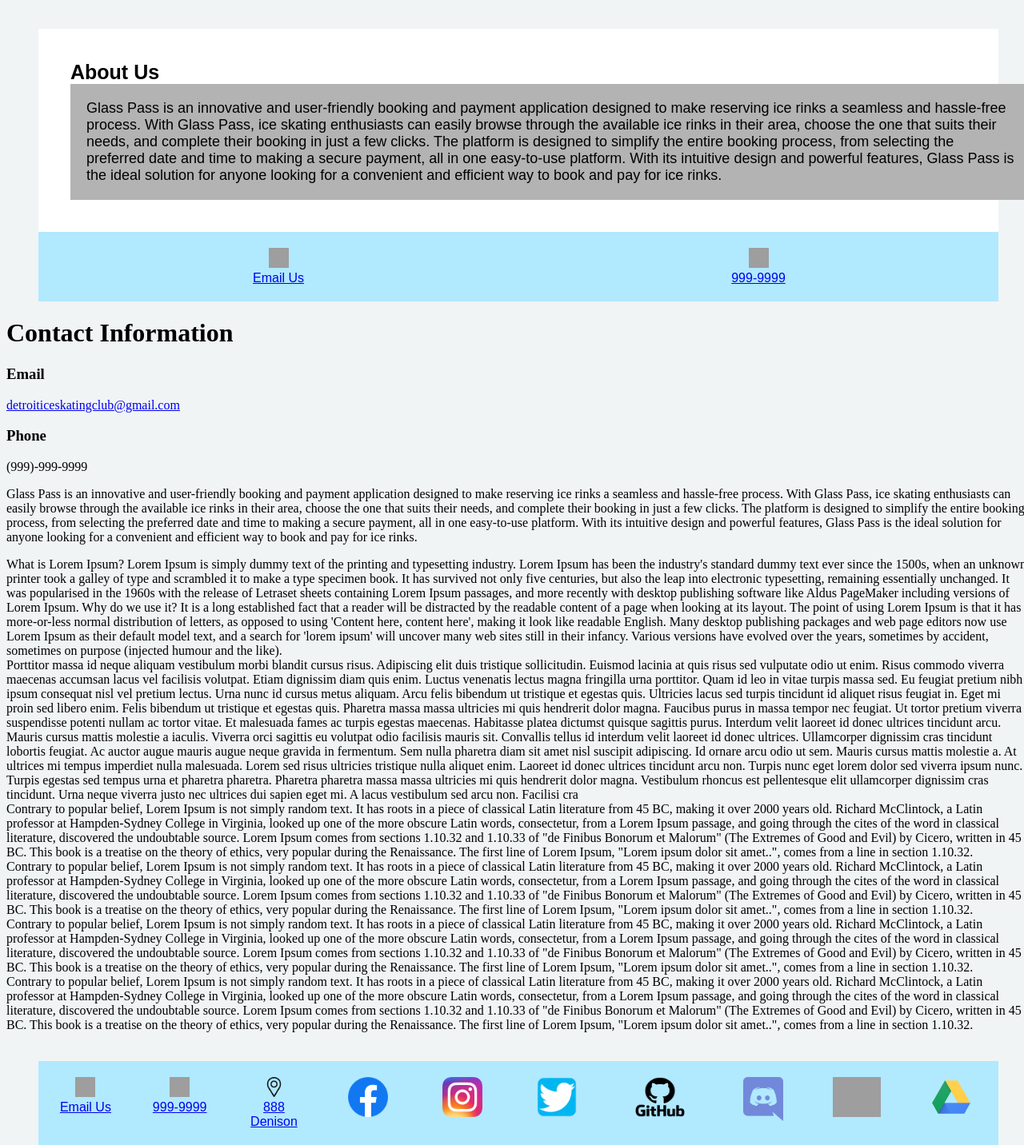
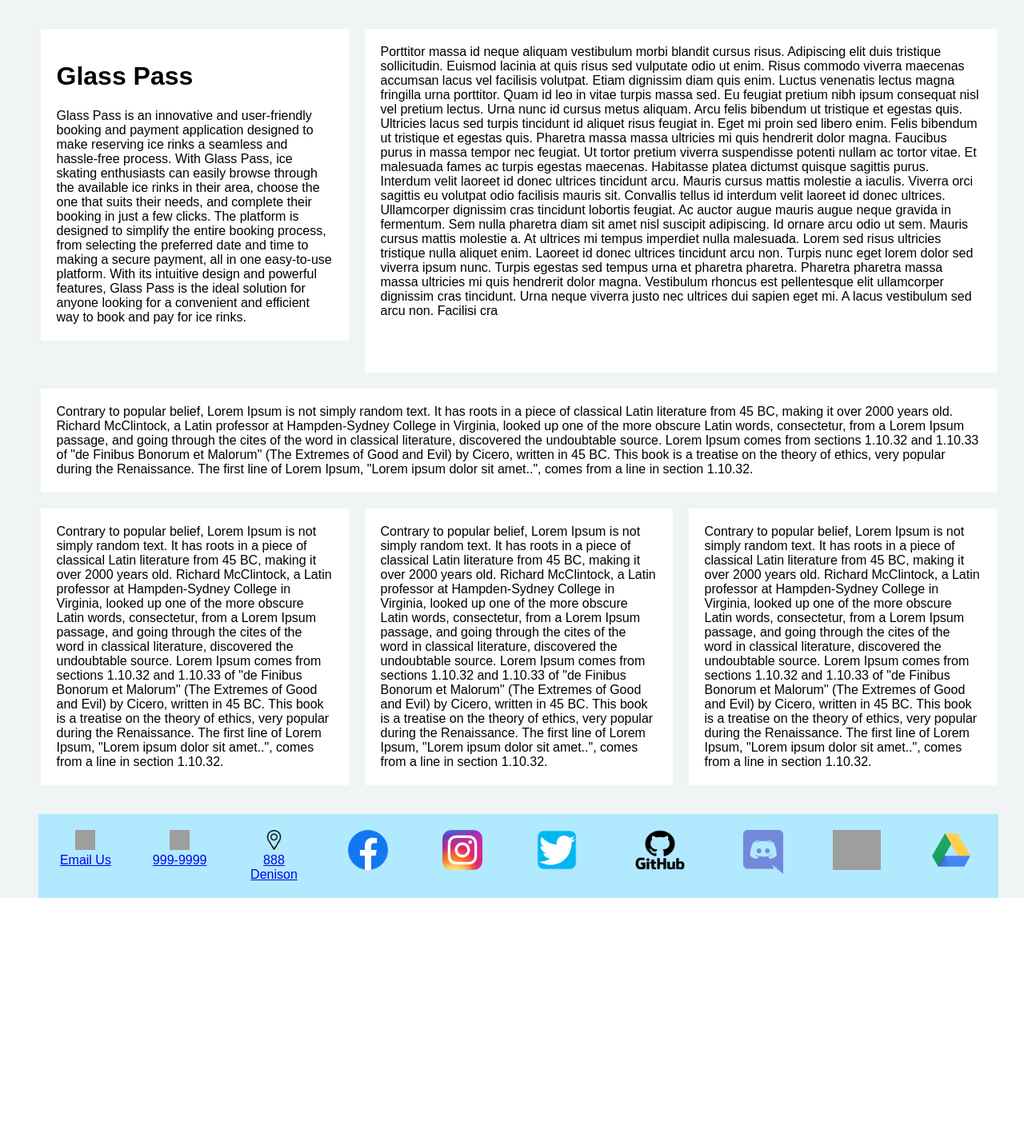
Before and after one commit to DavesClassyCode/GlassPass, a Flask app: page /information in a window 1280 px wide. Shown: the part 136-1568 px from the top of the page at 80% size. After the commit the page ends 1259 px from the top, so only its background shows below. Run offline with Flask 3, Linux system fonts and the light colour scheme; grey boxes are pictures that could not be loaded.

Commit message:
formatting

```diff
--- a/app/static/css/account-style.css
+++ b/app/static/css/account-style.css
@@ -181,3 +181,26 @@ body{
   align-items: center;
   font-family: Arial, Helvetica, sans-serif;
 }
+
+.layout-container {
+  align-self: center;
+  margin: 0 auto;
+  font-family: Arial, Helvetica, sans-serif;
+  align-content: center;
+  display: grid;
+  grid-template-columns: 385px 385px 385px;
+  grid-template-rows: auto auto auto auto auto;
+  gap: 20px;
+  grid-template-areas:
+    ". Main-Body Main-Body"
+    ". Main-Body Main-Body"
+    ". Main-Body Main-Body"
+    "wide-row wide-row wide-row"
+    "column1 column2 column3";
+    justify-content: center;
+}
+.Main-Body { grid-area: Main-Body; }
+.column1 { grid-area: column1; }
+.column2 { grid-area: column2; }
+.column3 { grid-area: column3; }
+.wide-row { grid-area: wide-row; }
--- a/app/static/css/information-style.css
+++ b/app/static/css/information-style.css
@@ -145,7 +145,6 @@ html{
     grid-template-rows: auto;
     gap: 20px 20px;
     max-width: 1200px;
-    margin: 0 auto;
     font-family: Arial, Helvetica, sans-serif;
     grid-auto-flow: row;
     grid-template-areas:
--- a/app/templates/information.html
+++ b/app/templates/information.html
@@ -5,69 +5,25 @@
 {% block pagecontent %}
   <br>
   <br>
-  <div class="row">
-    <div class="column" style="background-color:rgb(255, 255, 255);font-size:18px">
-    <div class="column" style="font-size:25px;"><strong>About Us</strong>
-    <br>
-    <div class="column" style="background-color:rgb(179, 179, 179);font-size:18px">Glass Pass is an innovative and user-friendly booking and payment application designed to make reserving ice rinks a seamless and hassle-free process.
-      With Glass Pass, ice skating enthusiasts can easily browse through the available ice rinks in their area, choose the one that suits their needs,
-      and complete their booking in just a few clicks. The platform is designed to simplify the entire booking process,
-      from selecting the preferred date and time to making a secure payment, all in one easy-to-use platform. With its intuitive design and
-      powerful features, Glass Pass is the ideal solution for anyone looking for a convenient and efficient way to book and pay for ice rinks.
-      <br>
-    </div>
-  </div>
-  </div>
-  </div>
-
-  <div class="row">
-    <div class="column" style="background-color:rgb(177, 233, 255);text-align:center;">
-      <a href="mailto:detroiticeskatingclub@gmail.com"><img class="icon" src="{{ url_for('static', filename='Email.png') }}"  alt=""  width="25" height="25"></a><br>
-      <a href="mailto:detroiticeskatingclub@gmail.com">Email Us</a>
-    </div>
-      <div class="column" style="background-color:rgb(177, 233, 255);text-align:center;">
-        <a href="tel:999-999-9999"><img class="icon" src="{{ url_for('static', filename='Call.png') }}"  alt=""  width="25" height="25"></a><br>
-        <a href="tel:999-999-9999">999-9999</a>
-      </div>
-    </div>
-
-  <div class="container">
-    <h1>Contact Information</h1>
-    <div class="contact-info">
-      <div>
-        <h3>Email</h3>
-        <a href="mailto:detroiticeskatingclub@gmail.com">detroiticeskatingclub@gmail.com</a>
-      </div>
-      <div>
-        <h3>Phone</h3>
-        <span>(999)-999-9999</span>
-      </div>
-    </div>
-
-    <p class="information">Glass Pass is an innovative and user-friendly booking and payment application designed to make reserving ice rinks a seamless and hassle-free process.
-       With Glass Pass, ice skating enthusiasts can easily browse through the available ice rinks in their area, choose the one that suits their needs,
-       and complete their booking in just a few clicks. The platform is designed to simplify the entire booking process,
-       from selecting the preferred date and time to making a secure payment, all in one easy-to-use platform. With its intuitive design and
-       powerful features, Glass Pass is the ideal solution for anyone looking for a convenient and efficient way to book and pay for ice rinks.</p>
-  </div>
 
   </body>
 
   <div class="layout-container">
-    <div class="Information">What is Lorem Ipsum?
-Lorem Ipsum is simply dummy text of the printing and typesetting industry. Lorem Ipsum has been the industry's standard dummy text ever since the 1500s, when an unknown printer took a galley of type and scrambled it to make a type specimen book. It has survived not only five centuries, but also the leap into electronic typesetting, remaining essentially unchanged. It was popularised in the 1960s with the release of Letraset sheets containing Lorem Ipsum passages, and more recently with desktop publishing software like Aldus PageMaker including versions of Lorem Ipsum.
-
-Why do we use it?
-It is a long established fact that a reader will be distracted by the readable content of a page when looking at its layout. The point of using Lorem Ipsum is that it has a more-or-less normal distribution of letters, as opposed to using 'Content here, content here', making it look like readable English. Many desktop publishing packages and web page editors now use Lorem Ipsum as their default model text, and a search for 'lorem ipsum' will uncover many web sites still in their infancy. Various versions have evolved over the years, sometimes by accident, sometimes on purpose (injected humour and the like).</div>
-    <div class="Main-Body">Porttitor massa id neque aliquam vestibulum morbi blandit cursus risus. Adipiscing elit duis tristique sollicitudin. Euismod lacinia at quis risus sed vulputate odio ut enim. Risus commodo viverra maecenas accumsan lacus vel facilisis volutpat. Etiam dignissim diam quis enim. Luctus venenatis lectus magna fringilla urna porttitor. Quam id leo in vitae turpis massa sed. Eu feugiat pretium nibh ipsum consequat nisl vel pretium lectus. Urna nunc id cursus metus aliquam. Arcu felis bibendum ut tristique et egestas quis. Ultricies lacus sed turpis tincidunt id aliquet risus feugiat in. Eget mi proin sed libero enim. Felis bibendum ut tristique et egestas quis. Pharetra massa massa ultricies mi quis hendrerit dolor magna. Faucibus purus in massa tempor nec feugiat.
+    <div class="Information" style="background-color:white; padding: 20px;"> <h1>Glass Pass</h1>
+      Glass Pass is an innovative and user-friendly booking and payment application designed to make reserving ice rinks a seamless and hassle-free process.
+      With Glass Pass, ice skating enthusiasts can easily browse through the available ice rinks in their area, choose the one that suits their needs,
+      and complete their booking in just a few clicks. The platform is designed to simplify the entire booking process,
+      from selecting the preferred date and time to making a secure payment, all in one easy-to-use platform. With its intuitive design and
+      powerful features, Glass Pass is the ideal solution for anyone looking for a convenient and efficient way to book and pay for ice rinks.</div>
+    <div class="Main-Body" style="background-color:white; padding: 20px;">Porttitor massa id neque aliquam vestibulum morbi blandit cursus risus. Adipiscing elit duis tristique sollicitudin. Euismod lacinia at quis risus sed vulputate odio ut enim. Risus commodo viverra maecenas accumsan lacus vel facilisis volutpat. Etiam dignissim diam quis enim. Luctus venenatis lectus magna fringilla urna porttitor. Quam id leo in vitae turpis massa sed. Eu feugiat pretium nibh ipsum consequat nisl vel pretium lectus. Urna nunc id cursus metus aliquam. Arcu felis bibendum ut tristique et egestas quis. Ultricies lacus sed turpis tincidunt id aliquet risus feugiat in. Eget mi proin sed libero enim. Felis bibendum ut tristique et egestas quis. Pharetra massa massa ultricies mi quis hendrerit dolor magna. Faucibus purus in massa tempor nec feugiat.
 
       Ut tortor pretium viverra suspendisse potenti nullam ac tortor vitae. Et malesuada fames ac turpis egestas maecenas. Habitasse platea dictumst quisque sagittis purus. Interdum velit laoreet id donec ultrices tincidunt arcu. Mauris cursus mattis molestie a iaculis. Viverra orci sagittis eu volutpat odio facilisis mauris sit. Convallis tellus id interdum velit laoreet id donec ultrices. Ullamcorper dignissim cras tincidunt lobortis feugiat. Ac auctor augue mauris augue neque gravida in fermentum. Sem nulla pharetra diam sit amet nisl suscipit adipiscing. Id ornare arcu odio ut sem. Mauris cursus mattis molestie a. At ultrices mi tempus imperdiet nulla malesuada. Lorem sed risus ultricies tristique nulla aliquet enim. Laoreet id donec ultrices tincidunt arcu non. Turpis nunc eget lorem dolor sed viverra ipsum nunc. Turpis egestas sed tempus urna et pharetra pharetra.
 
       Pharetra pharetra massa massa ultricies mi quis hendrerit dolor magna. Vestibulum rhoncus est pellentesque elit ullamcorper dignissim cras tincidunt. Urna neque viverra justo nec ultrices dui sapien eget mi. A lacus vestibulum sed arcu non. Facilisi cra</div>
-    <div class="column1">Contrary to popular belief, Lorem Ipsum is not simply random text. It has roots in a piece of classical Latin literature from 45 BC, making it over 2000 years old. Richard McClintock, a Latin professor at Hampden-Sydney College in Virginia, looked up one of the more obscure Latin words, consectetur, from a Lorem Ipsum passage, and going through the cites of the word in classical literature, discovered the undoubtable source. Lorem Ipsum comes from sections 1.10.32 and 1.10.33 of "de Finibus Bonorum et Malorum" (The Extremes of Good and Evil) by Cicero, written in 45 BC. This book is a treatise on the theory of ethics, very popular during the Renaissance. The first line of Lorem Ipsum, "Lorem ipsum dolor sit amet..", comes from a line in section 1.10.32.</div>
-    <div class="column2">Contrary to popular belief, Lorem Ipsum is not simply random text. It has roots in a piece of classical Latin literature from 45 BC, making it over 2000 years old. Richard McClintock, a Latin professor at Hampden-Sydney College in Virginia, looked up one of the more obscure Latin words, consectetur, from a Lorem Ipsum passage, and going through the cites of the word in classical literature, discovered the undoubtable source. Lorem Ipsum comes from sections 1.10.32 and 1.10.33 of "de Finibus Bonorum et Malorum" (The Extremes of Good and Evil) by Cicero, written in 45 BC. This book is a treatise on the theory of ethics, very popular during the Renaissance. The first line of Lorem Ipsum, "Lorem ipsum dolor sit amet..", comes from a line in section 1.10.32.</div>
-    <div class="column3"> Contrary to popular belief, Lorem Ipsum is not simply random text. It has roots in a piece of classical Latin literature from 45 BC, making it over 2000 years old. Richard McClintock, a Latin professor at Hampden-Sydney College in Virginia, looked up one of the more obscure Latin words, consectetur, from a Lorem Ipsum passage, and going through the cites of the word in classical literature, discovered the undoubtable source. Lorem Ipsum comes from sections 1.10.32 and 1.10.33 of "de Finibus Bonorum et Malorum" (The Extremes of Good and Evil) by Cicero, written in 45 BC. This book is a treatise on the theory of ethics, very popular during the Renaissance. The first line of Lorem Ipsum, "Lorem ipsum dolor sit amet..", comes from a line in section 1.10.32.</div>
-    <div class="wide-row">  Contrary to popular belief, Lorem Ipsum is not simply random text. It has roots in a piece of classical Latin literature from 45 BC, making it over 2000 years old. Richard McClintock, a Latin professor at Hampden-Sydney College in Virginia, looked up one of the more obscure Latin words, consectetur, from a Lorem Ipsum passage, and going through the cites of the word in classical literature, discovered the undoubtable source. Lorem Ipsum comes from sections 1.10.32 and 1.10.33 of "de Finibus Bonorum et Malorum" (The Extremes of Good and Evil) by Cicero, written in 45 BC. This book is a treatise on the theory of ethics, very popular during the Renaissance. The first line of Lorem Ipsum, "Lorem ipsum dolor sit amet..", comes from a line in section 1.10.32.</div>
+    <div class="column1" style="background-color:white; padding: 20px;">Contrary to popular belief, Lorem Ipsum is not simply random text. It has roots in a piece of classical Latin literature from 45 BC, making it over 2000 years old. Richard McClintock, a Latin professor at Hampden-Sydney College in Virginia, looked up one of the more obscure Latin words, consectetur, from a Lorem Ipsum passage, and going through the cites of the word in classical literature, discovered the undoubtable source. Lorem Ipsum comes from sections 1.10.32 and 1.10.33 of "de Finibus Bonorum et Malorum" (The Extremes of Good and Evil) by Cicero, written in 45 BC. This book is a treatise on the theory of ethics, very popular during the Renaissance. The first line of Lorem Ipsum, "Lorem ipsum dolor sit amet..", comes from a line in section 1.10.32.</div>
+    <div class="column2" style="background-color:white; padding: 20px;">Contrary to popular belief, Lorem Ipsum is not simply random text. It has roots in a piece of classical Latin literature from 45 BC, making it over 2000 years old. Richard McClintock, a Latin professor at Hampden-Sydney College in Virginia, looked up one of the more obscure Latin words, consectetur, from a Lorem Ipsum passage, and going through the cites of the word in classical literature, discovered the undoubtable source. Lorem Ipsum comes from sections 1.10.32 and 1.10.33 of "de Finibus Bonorum et Malorum" (The Extremes of Good and Evil) by Cicero, written in 45 BC. This book is a treatise on the theory of ethics, very popular during the Renaissance. The first line of Lorem Ipsum, "Lorem ipsum dolor sit amet..", comes from a line in section 1.10.32.</div>
+    <div class="column3" style="background-color:white; padding: 20px;"> Contrary to popular belief, Lorem Ipsum is not simply random text. It has roots in a piece of classical Latin literature from 45 BC, making it over 2000 years old. Richard McClintock, a Latin professor at Hampden-Sydney College in Virginia, looked up one of the more obscure Latin words, consectetur, from a Lorem Ipsum passage, and going through the cites of the word in classical literature, discovered the undoubtable source. Lorem Ipsum comes from sections 1.10.32 and 1.10.33 of "de Finibus Bonorum et Malorum" (The Extremes of Good and Evil) by Cicero, written in 45 BC. This book is a treatise on the theory of ethics, very popular during the Renaissance. The first line of Lorem Ipsum, "Lorem ipsum dolor sit amet..", comes from a line in section 1.10.32.</div>
+    <div class="wide-row" style="background-color:white; padding: 20px;">  Contrary to popular belief, Lorem Ipsum is not simply random text. It has roots in a piece of classical Latin literature from 45 BC, making it over 2000 years old. Richard McClintock, a Latin professor at Hampden-Sydney College in Virginia, looked up one of the more obscure Latin words, consectetur, from a Lorem Ipsum passage, and going through the cites of the word in classical literature, discovered the undoubtable source. Lorem Ipsum comes from sections 1.10.32 and 1.10.33 of "de Finibus Bonorum et Malorum" (The Extremes of Good and Evil) by Cicero, written in 45 BC. This book is a treatise on the theory of ethics, very popular during the Renaissance. The first line of Lorem Ipsum, "Lorem ipsum dolor sit amet..", comes from a line in section 1.10.32.</div>
   </div>
 
   <br>
```
